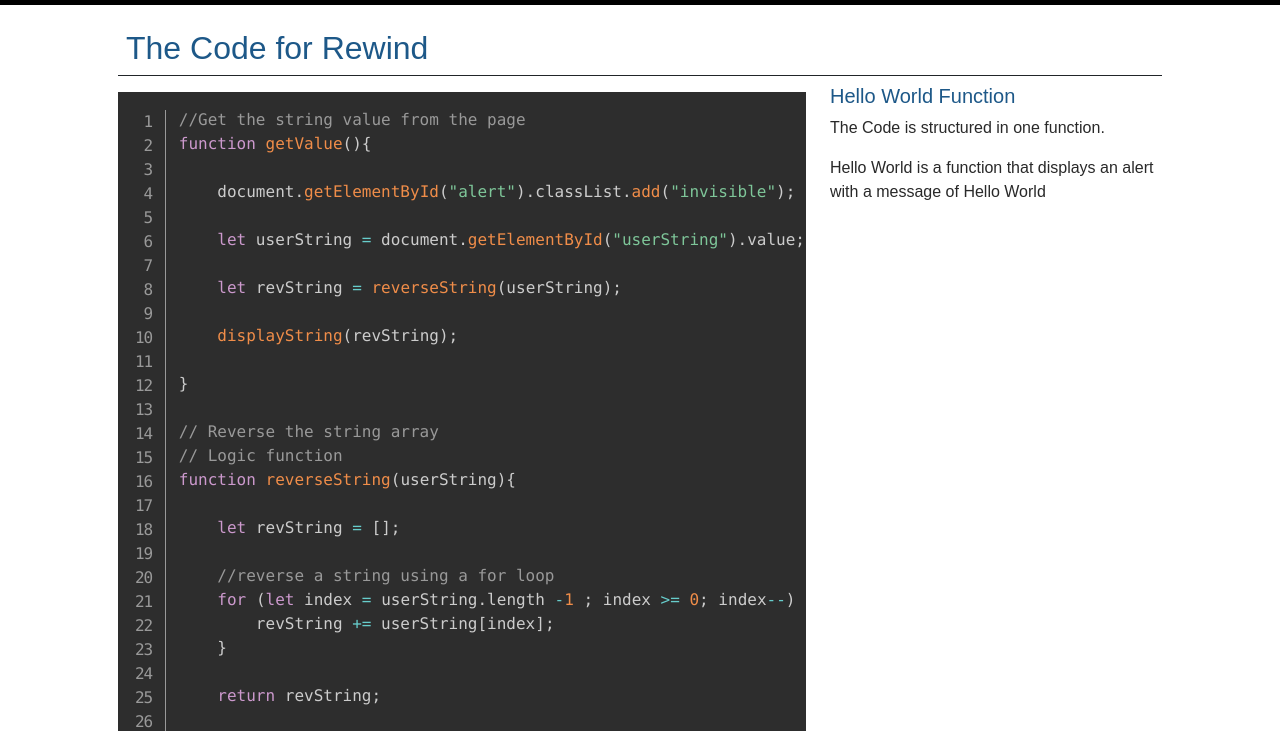
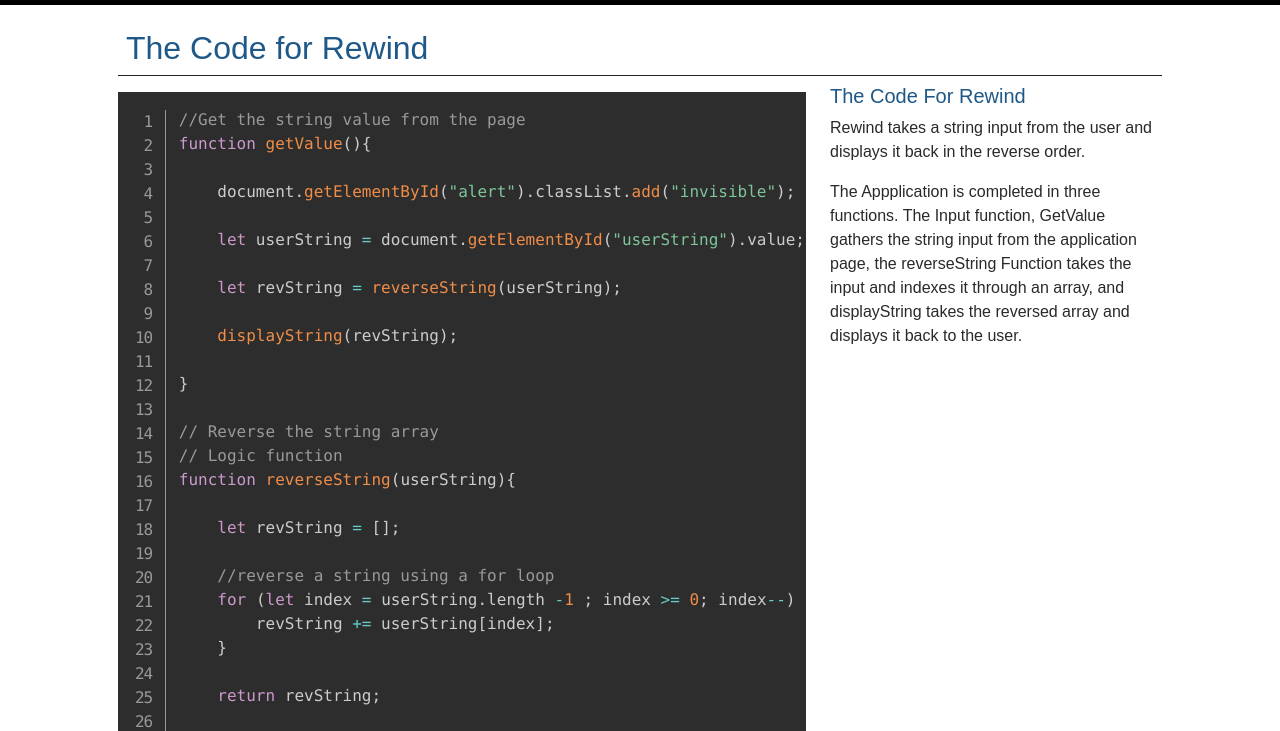
Before and after one commit to mdanielomalley/Rewind, a plain HTML site: page code.html in a window 1280 px wide. Shown: the part 51-782 px from the top of the page. Drawn offline with nearby package versions, Linux system fonts and the light colour scheme; a web font is replaced by a local one.

Commit message:
Updated Code Explanation
:+1:

```diff
--- a/code.html
+++ b/code.html
@@ -110,9 +110,11 @@
                 </pre>
             </div>
             <div class="col-lg-4">
-                <h5 class="logoFont">Hello World Function</h5>
-                <p class="logoFontAlt">The Code is structured in one function.</p>
-                <p class="logoFontAlt">Hello World is a function that displays an alert with a message of Hello World</p>
+                <h5 class="logoFont">The Code For Rewind</h5>
+                <p class="logoFontAlt">Rewind takes a string input from the user and displays it back in the reverse order.</p>
+                <p class="logoFontAlt">The Appplication is completed in three functions.
+                    The Input function, GetValue gathers the string input from the application page,
+                    the reverseString Function takes the input and indexes it through an array, and displayString takes the reversed array and displays it back to the user.</p>
             </div>
         </div>
     </div>
```
